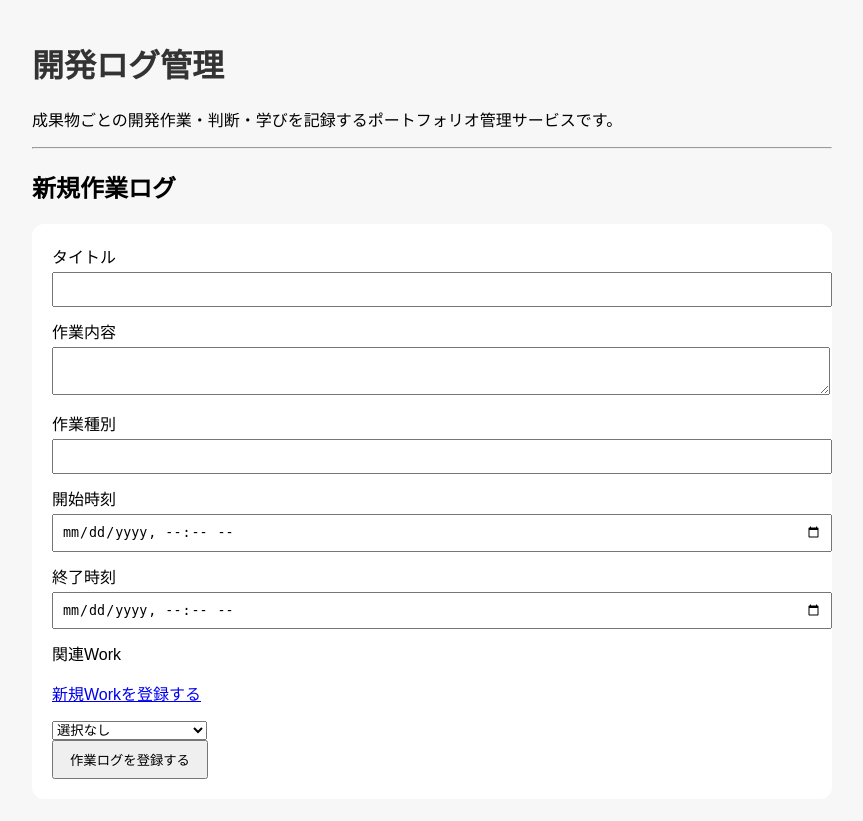
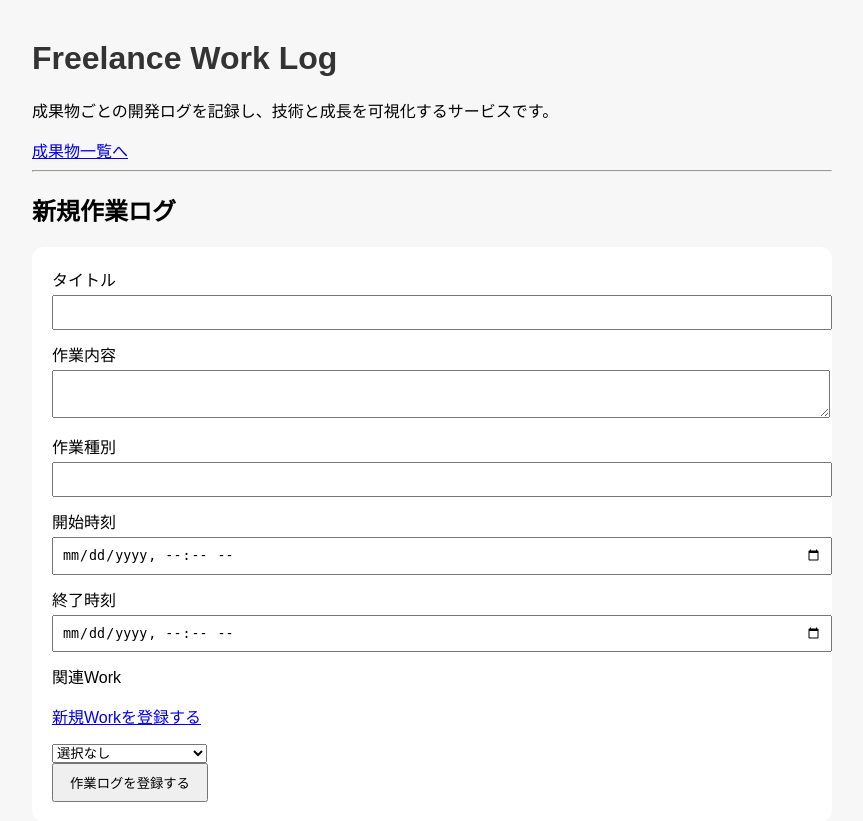
Before and after one commit to ki-hi-ro/freelance-blog, a FastAPI app: page /posts-page in a window 1280 px wide. Shown: the top 821 px of the page, without its empty margins (208-1071 px from the left). Run offline with FastAPI, Linux system fonts and the light colour scheme.

Commit message:
成果物ページと作業ログページを行き来できるようにした

```diff
--- a/app/templates/posts.html
+++ b/app/templates/posts.html
@@ -2,12 +2,16 @@
 <html lang="ja">
 <head>
     <meta charset="UTF-8">
-    <title>開発ログ管理</title>
+    <title>Freelance Work Log</title>
     <link rel="stylesheet" href="/static/style.css">
 </head>
 <body>
-    <h1>開発ログ管理</h1>
-    <p>成果物ごとの開発作業・判断・学びを記録するポートフォリオ管理サービスです。</p>
+    <h1>Freelance Work Log</h1>
+    <p>成果物ごとの開発ログを記録し、技術と成長を可視化するサービスです。</p>
+
+    <nav>
+        <a href="/works-page">成果物一覧へ</a>
+    </nav>
 
     <hr>
 
```
Also changed, not shown: app/templates/works.html (+5 -4 lines).
